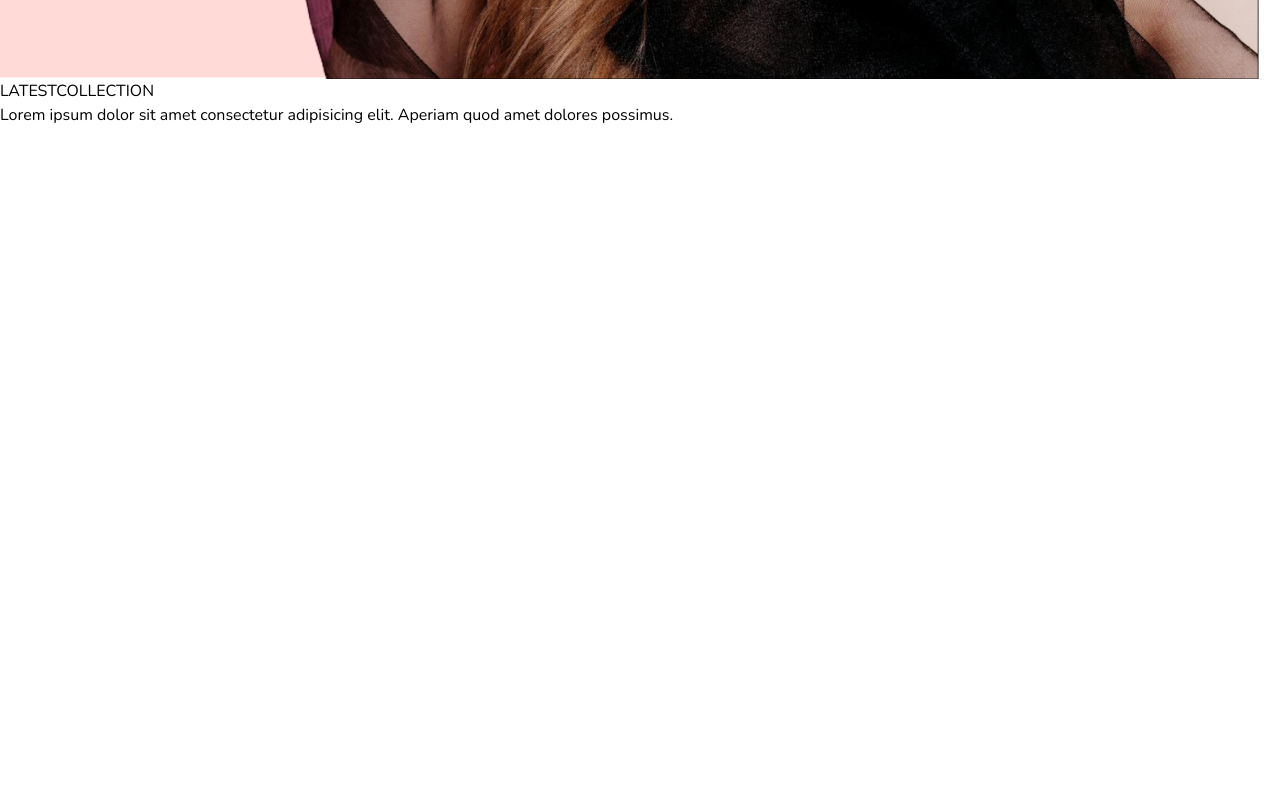
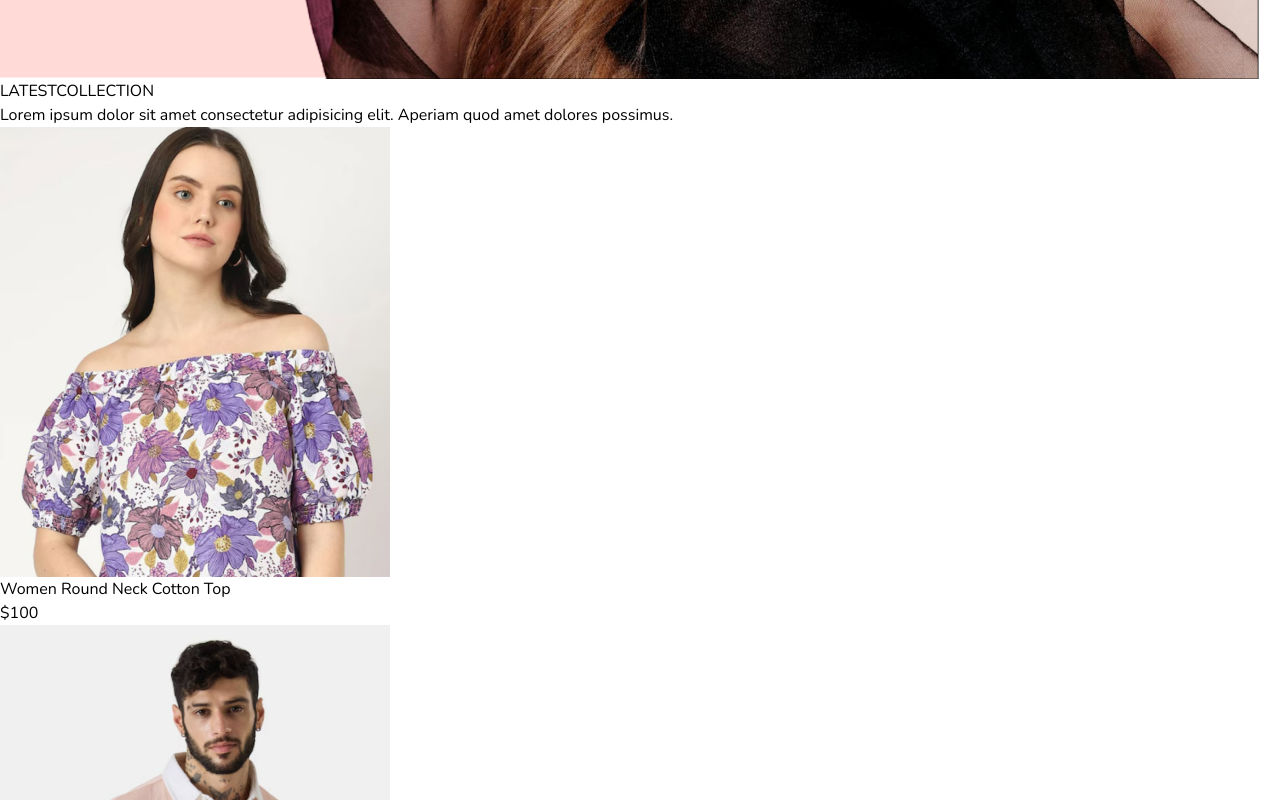
Before and after one commit to Jalal-Elhajouji/Clother, a React (Vite) app: page / in a window 1280 px wide. Shown: the part 1500-2300 px from the top of the page. Before the commit the page ends 1627 px from the top, so only its background shows below. Built offline with nearby package versions, Linux system fonts and the light colour scheme.

Commit message:
fetch products

```diff
--- a/src/components/LatestCollection.jsx
+++ b/src/components/LatestCollection.jsx
@@ -1,6 +1,7 @@
 import React, { useContext, useEffect, useState } from 'react';
 import { ShopContext } from '../context/ShopContext';
 import Title from './Title';
+import ProductItem from './ProductItem';
 
 const LatestCollection = () => {
 
@@ -19,6 +20,14 @@
                     Lorem ipsum dolor sit amet consectetur adipisicing elit. Aperiam quod amet dolores possimus.
                 </p>
             </div>
+            {/* Products */}
+
+            <div className='grid grid-cols-2 sm:grid-cols-3 md:grid-cols-4 lg:grid-cols-5 gap-4 gap-y-6'>
+                { latestProducts.map((item, index)=>(
+                    <ProductItem key={index} id={item._id} image={item.image} name={item.name} price={item.price} />
+                )) }
+            </div>
+
         </div>
     )
 }
--- a/src/components/ProductItem.jsx
+++ b/src/components/ProductItem.jsx
@@ -0,0 +1,20 @@
+import React, { useContext } from 'react'
+import { ShopContext } from '../context/ShopContext'
+import { Link } from 'react-router-dom';
+
+const ProductItem = ({ id, image, name, price }) => {
+
+    const { currency } = useContext(ShopContext);
+
+    return (
+        <Link className='text-zinc-700 cursor-pointer ' to={`/product/${id}`}>
+            <div className='overflow-hidden'>
+                <img className='hover:scale-110 transition ease-in-out' src={image[0]} alt="Image" />
+            </div>
+            <p className='pt-3 pb-1 text-sm font-semibold'>{name}</p>
+            <p className='text-sm font-medium '>{currency}{price}</p>
+        </Link>
+    )
+}
+
+export default ProductItem;
```
